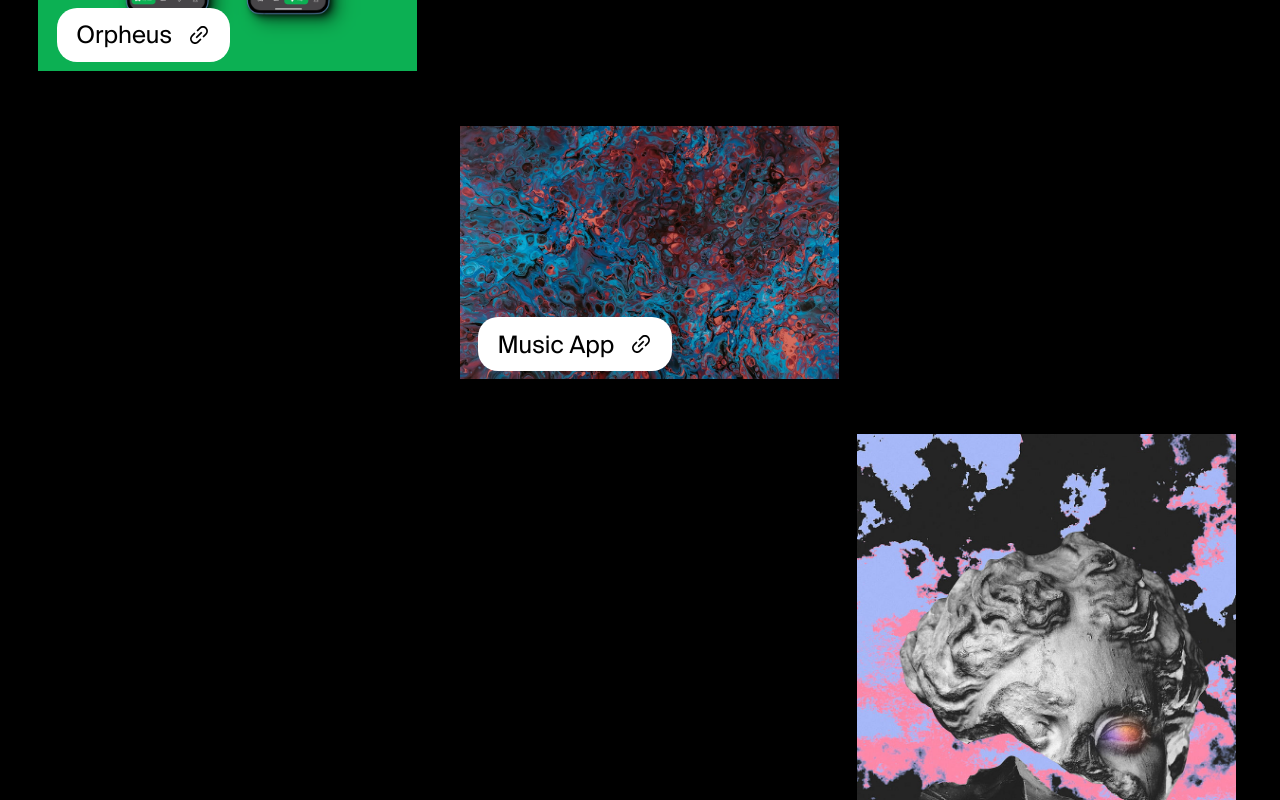
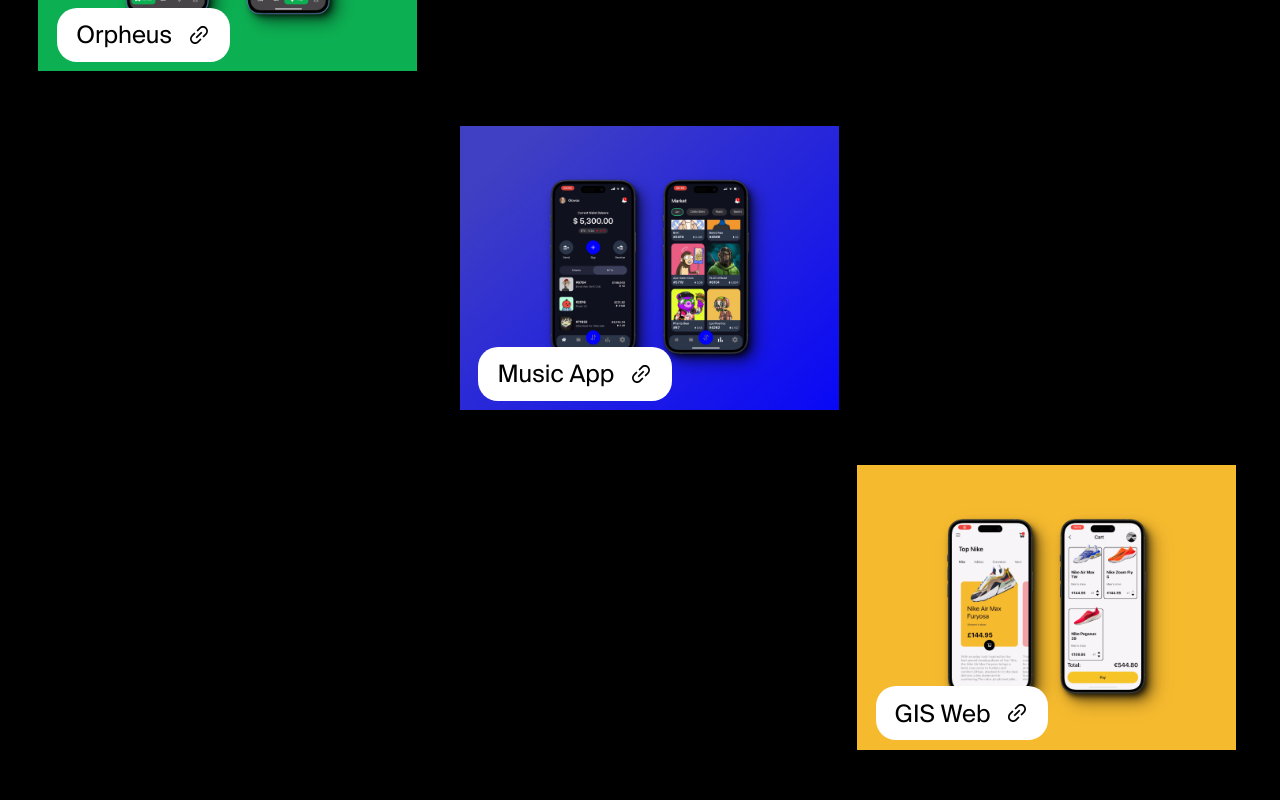
Before and after one commit to Olowodev/my-portfolio-next1.3, a Next.js app: page /works in a window 1280 px wide. Shown: the part 340-1140 px from the top of the page. Built offline with nearby package versions, Linux system fonts and the light colour scheme; a web font is replaced by a local one.

Commit message:
Update index.js

```diff
--- a/pages/works/index.js
+++ b/pages/works/index.js
@@ -215,7 +215,7 @@ const Works = () => {
                         <div onMouseEnter={()=>setHover(true)} onMouseLeave={()=>setHover(false)} className={styles.cell}>
                             <a href="https://music-olowo.netlify.app" target={'_blank'}>
                             <div className={styles.wrapLink}>
-                            <img src="./abstract2.jpg" />
+                            <img src="./abstract2.png" />
                             </div>
                             <div className={styles.absolute}>
                                 <p>Music App</p>
@@ -226,7 +226,7 @@ const Works = () => {
                         <div onMouseEnter={()=>setHover(true)} onMouseLeave={()=>setHover(false)} className={styles.cell}>
                             <a href="https://gis-vanilla.netlify.app" target={'_blank'}>
                             <div className={styles.wrapLink}>
-                            <img src="./abstract3.jpg" />
+                            <img src="./abstract3.png" />
                             </div>
                             <div className={styles.absolute}>
                                 <p>GIS Web</p>
```
